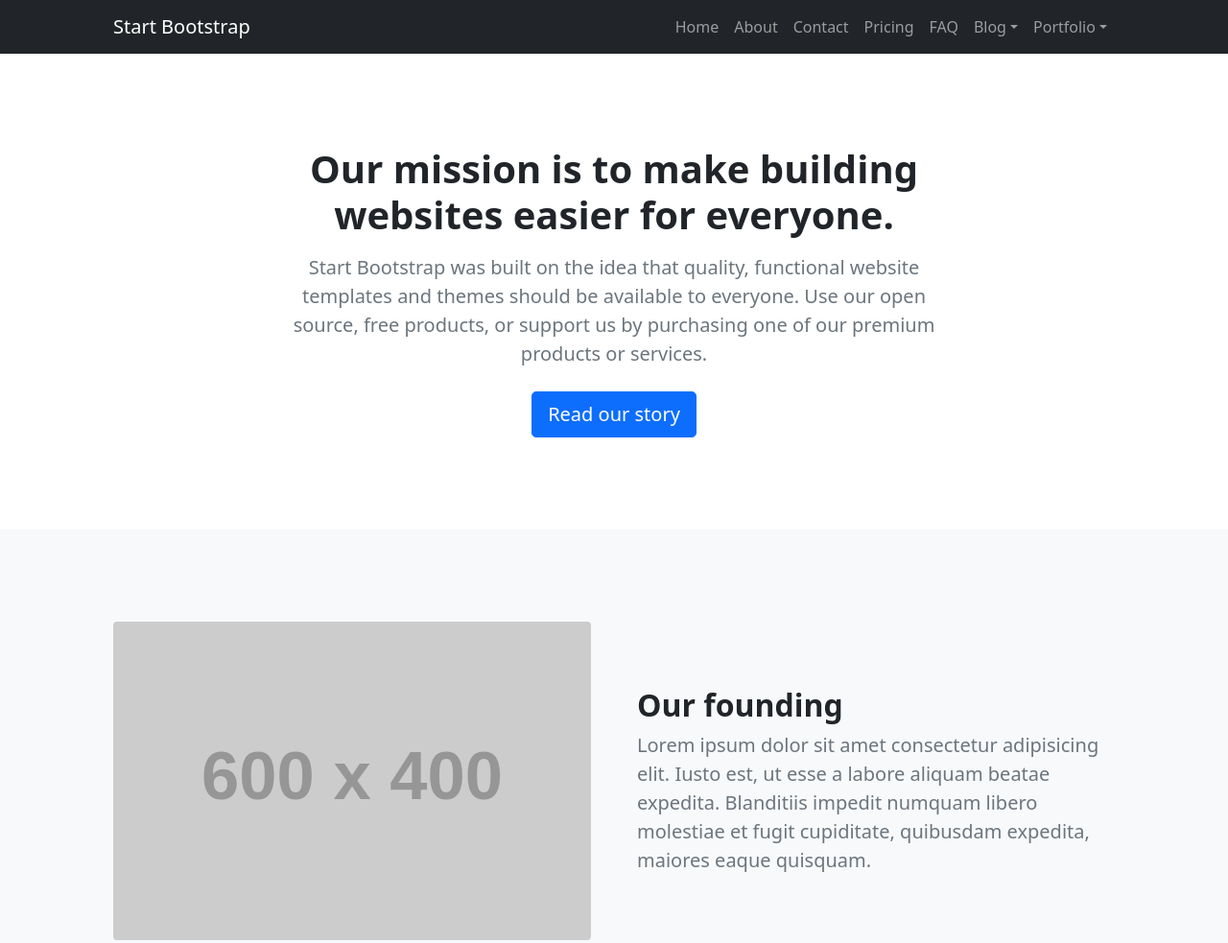
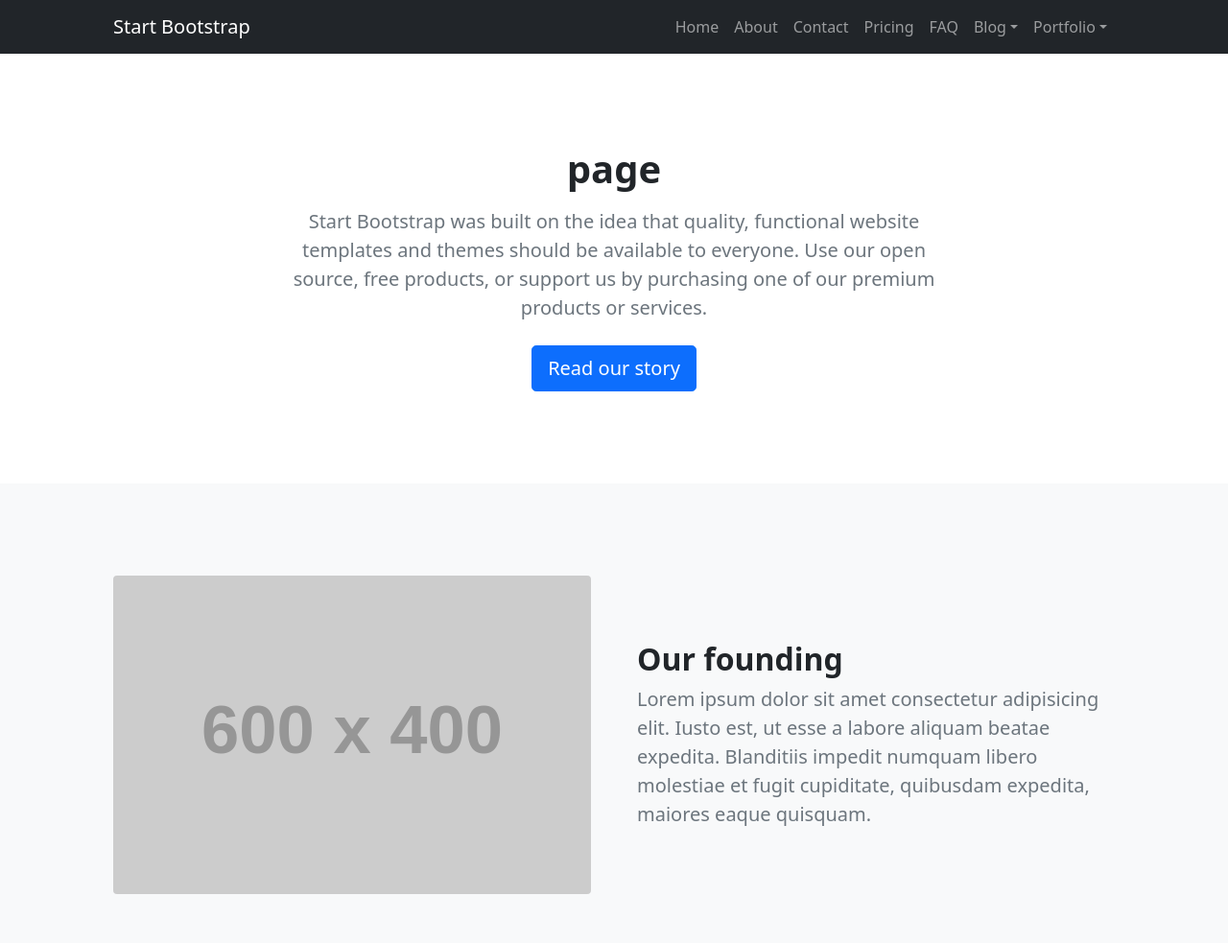
Before and after one commit to wenwen1225/shop, a plain HTML site: page about.html in a window 1280 px wide. Shown: the top 983 px of the page at 96% size. Drawn offline with nearby package versions, Linux system fonts and the light colour scheme; placeholder pictures from the web are drawn by us.

Commit message:
update about

```diff
--- a/about.html
+++ b/about.html
@@ -51,7 +51,7 @@
                     <div class="row justify-content-center">
                         <div class="col-lg-8 col-xxl-6">
                             <div class="text-center my-5">
-                                <h1 class="fw-bolder mb-3">Our mission is to make building websites easier for everyone.</h1>
+                                <h1 class="fw-bolder mb-3">page</h1>
                                 <p class="lead fw-normal text-muted mb-4">Start Bootstrap was built on the idea that quality, functional website templates and themes should be available to everyone. Use our open source, free products, or support us by purchasing one of our premium products or services.</p>
                                 <a class="btn btn-primary btn-lg" href="#scroll-target">Read our story</a>
                             </div>
```
